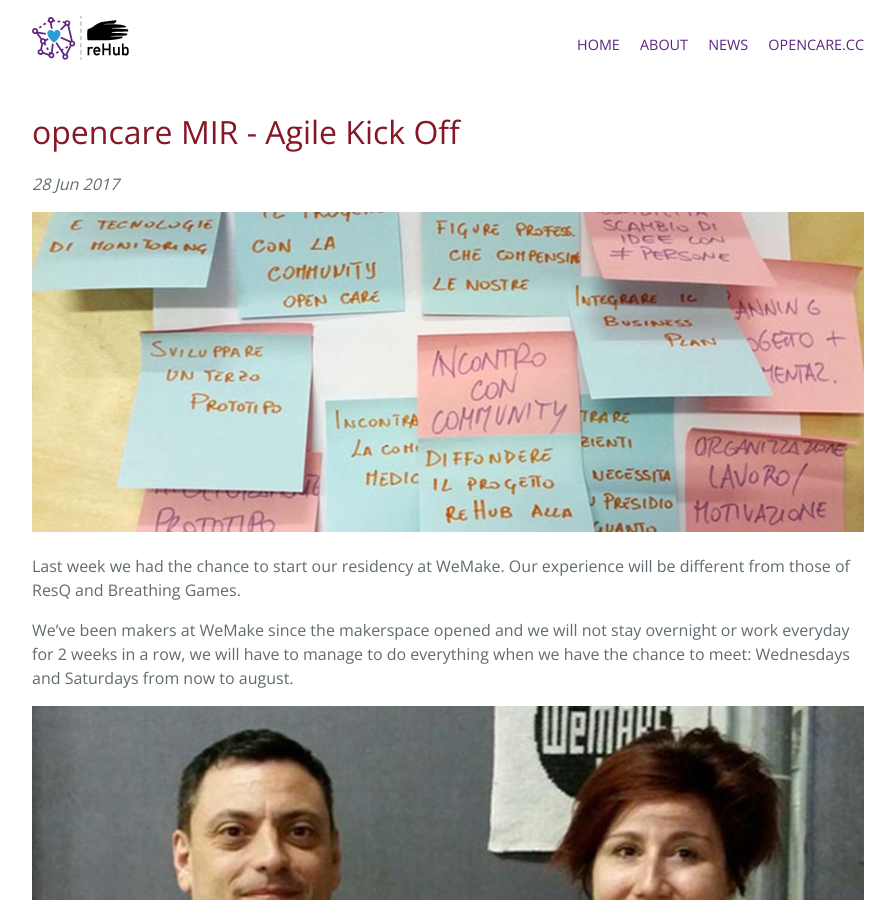
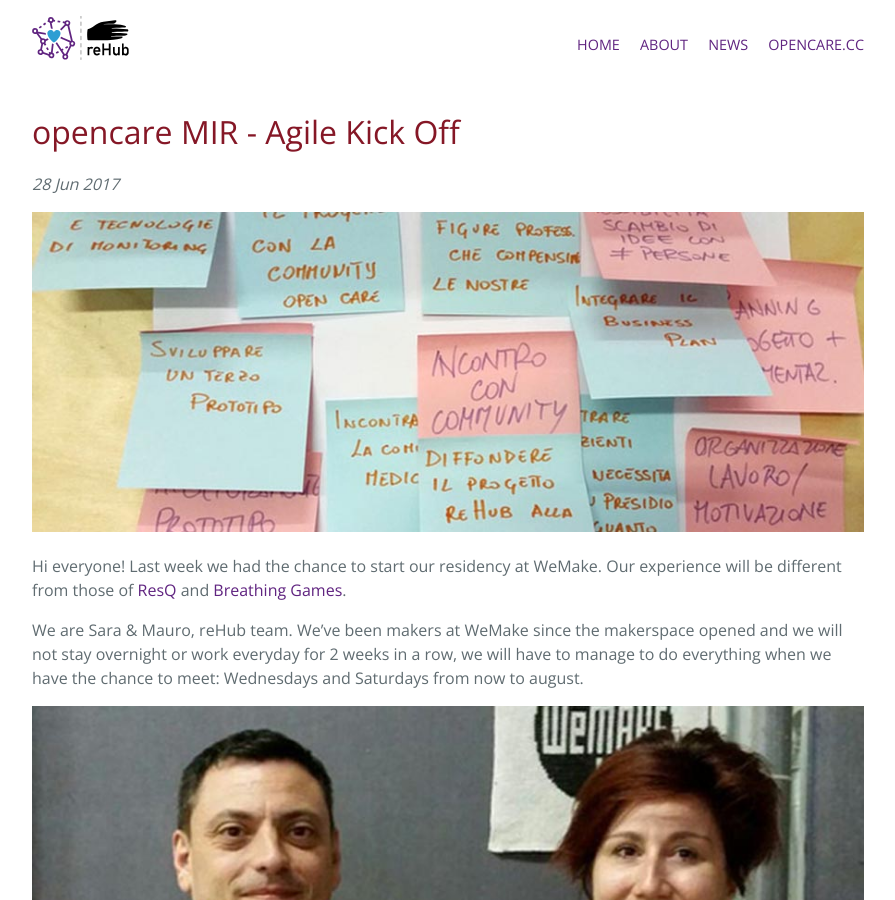
Before and after one commit to opencarecc/rehub, a Jekyll site: the page built from _posts/2017-06-28-mir-kick-off.md, in a window 1280 px wide and 900 px high. Shown: the whole window, without its empty margins (192-1087 px from the left). Built offline with Jekyll 4.4.1, drawn with Linux system fonts in a browser that asks for light colours; a script that is not in the unit is left out; comment, search, counter and statistics services are not loaded.

Commit message:
edit text post

```diff
--- a/_posts/2017-06-28-mir-kick-off.md
+++ b/_posts/2017-06-28-mir-kick-off.md
@@ -12,9 +12,9 @@ excerpt: Our <b>opencare</b> residence at WeMake Milan is moving forward!
 
 <img src="https://opencarecc.github.io/rehub/assets/RH-post-img-kick-off-01.jpg" alt="reHub-Team">
 
-Last week we had the chance to start our residency at WeMake. Our experience will be different from those of ResQ and Breathing Games.
+Hi everyone! Last week we had the chance to start our residency at WeMake. Our experience will be different from those of [ResQ](https://opencarecc.github.io/ResQ/) and [Breathing Games](https://opencarecc.github.io/breathinggames/).
 
-We’ve been makers at WeMake since the makerspace opened and we will not stay overnight or work everyday for 2 weeks in a row, we will have to manage to do everything when we have the chance to meet: Wednesdays and Saturdays from now to august.
+We are Sara & Mauro, reHub team. We've been makers at WeMake since the makerspace opened and we will not stay overnight or work everyday for 2 weeks in a row, we will have to manage to do everything when we have the chance to meet: Wednesdays and Saturdays from now to august.
 
 <img src="https://opencarecc.github.io/rehub/assets/RH-post-img-kick-off-02.jpg" alt="reHub-Team">
 
```
